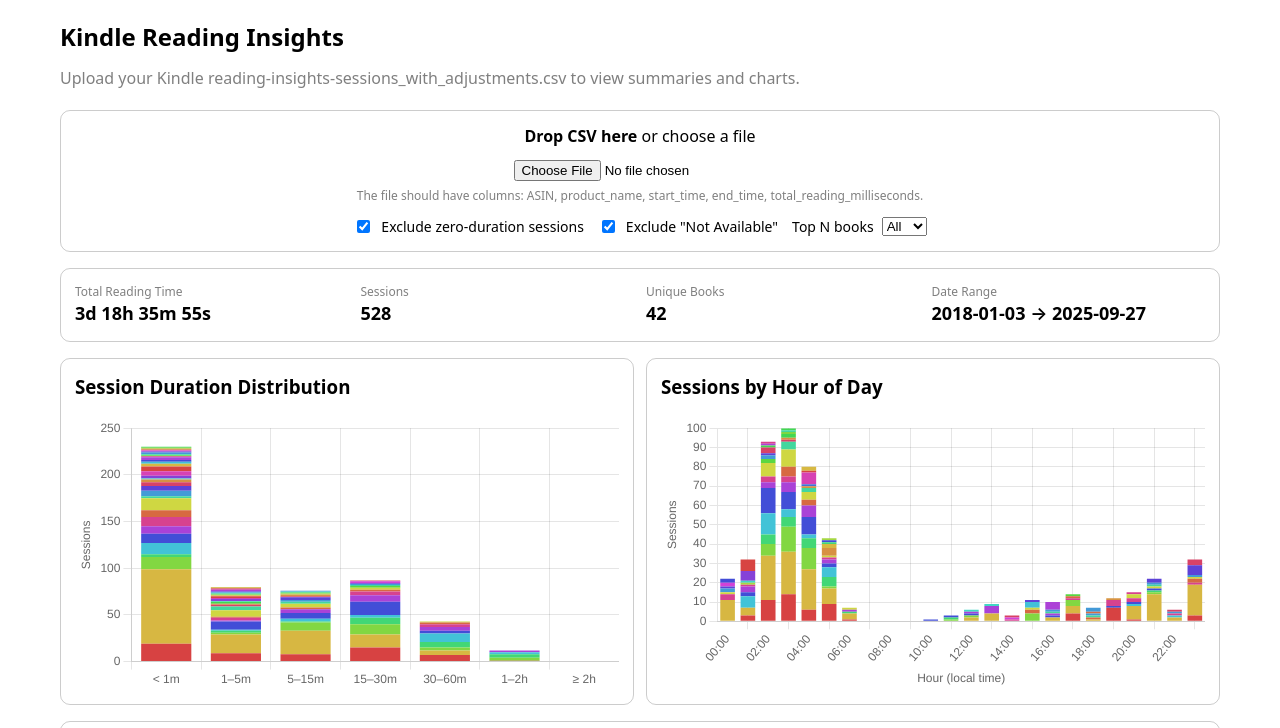
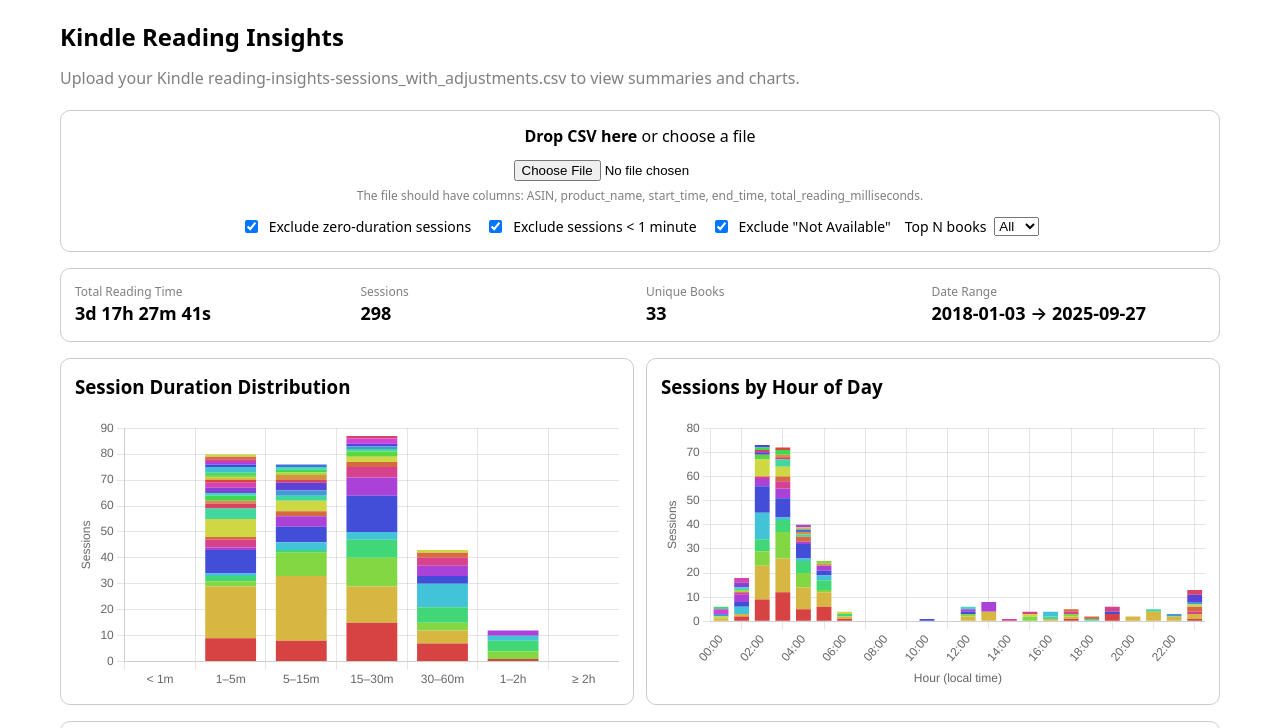
Before and after one commit to joaorafaelm/kindle-insights, a plain HTML site: page index.html in a window 1280 px wide. Shown: the top 728 px of the page. Drawn offline with nearby package versions, Linux system fonts and the light colour scheme.

Commit message:
feat: add option to exclude sessions under 1 minute

```diff
--- a/index.html
+++ b/index.html
@@ -103,6 +103,7 @@
 
       <div class="options" style="margin-top:12px;">
         <label><input type="checkbox" id="excludeZero" checked> Exclude zero-duration sessions</label>
+        <label><input type="checkbox" id="excludeUnder1" checked> Exclude sessions &lt; 1 minute</label>
         <label><input type="checkbox" id="excludeNA" checked> Exclude "Not Available"</label>
         <label>Top N books
           <select id="topN">
@@ -186,6 +187,7 @@
       lastAgg: null,
       options: {
         excludeZero: true,
+        excludeUnder1: true,
         excludeNA: true,
         topN: Infinity
       }
@@ -195,6 +197,7 @@
       fileInput: document.getElementById('fileInput'),
       dropzone: document.getElementById('dropzone'),
       excludeZero: document.getElementById('excludeZero'),
+      excludeUnder1: document.getElementById('excludeUnder1'),
       excludeNA: document.getElementById('excludeNA'),
       topN: document.getElementById('topN'),
       totalTime: document.getElementById('totalTime'),
@@ -251,6 +254,7 @@
     function filterSessions(rows, options) {
       return rows.filter(r => {
         if (options.excludeZero && r.ms <= 0) return false;
+        if (options.excludeUnder1 && r.ms < 60000) return false;
         if (options.excludeNA && (r.asin === 'Not Available' || r.productName === 'Not Available')) return false;
         if (!r.startDate || !r.endDate) return false;
         return true;
@@ -651,6 +655,7 @@
 
     function applyOptionsAndRender() {
       state.options.excludeZero = els.excludeZero.checked;
+      state.options.excludeUnder1 = els.excludeUnder1.checked;
       state.options.excludeNA = els.excludeNA.checked;
       const n = parseInt(els.topN.value, 10);
       state.options.topN = Number.isFinite(n) && n > 0 ? n : Infinity;
@@ -720,6 +725,7 @@
 
     function setupOptionHandlers() {
       els.excludeZero.addEventListener('change', applyOptionsAndRender);
+      els.excludeUnder1.addEventListener('change', applyOptionsAndRender);
       els.excludeNA.addEventListener('change', applyOptionsAndRender);
       els.topN.addEventListener('change', applyOptionsAndRender);
     }
```
